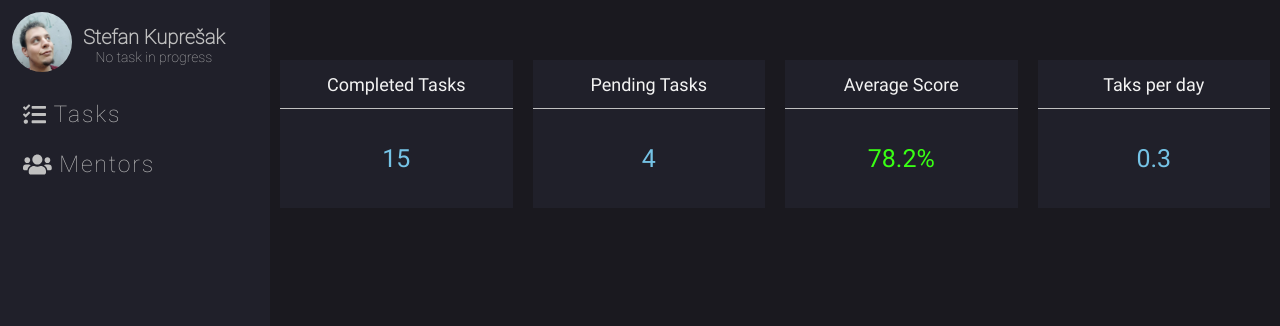
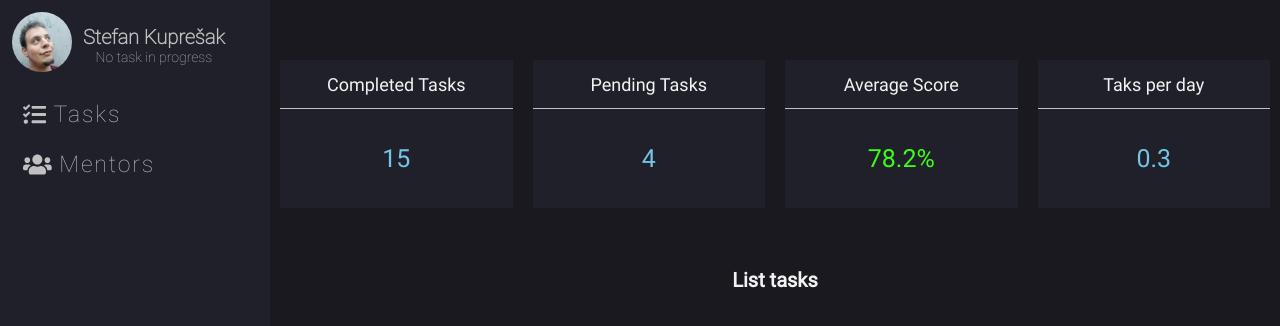
Before and after one commit to dev-cyprium/Timings, a React (Create React App) app: page /tasks in a window 1280 px wide. Shown: the top 326 px of the page. Built offline with nearby package versions, Linux system fonts and the light colour scheme.

Commit message:
Add tasklist component

```diff
--- /dev/null
+++ b/src/components/TaskList.js
@@ -0,0 +1,7 @@
+import React from 'react';
+
+const TaskList = (props) => (
+  <h1>List tasks</h1>
+);
+
+export default TaskList;
--- a/src/components/Tasks.js
+++ b/src/components/Tasks.js
@@ -1,18 +1,37 @@
 import React from 'react';
 
 import TaskPanelInfo from './TaskPanel';
+import TaskList from './TaskList';
 
 import "./tasks.css";
+
+const tasks = [
+  {
+    name: "Task #1",
+    author: "Stefan Kuprešak",
+    langs: ["JavaScript", "HTML", "CSS"],
+    libs: ["React"],
+    difficulty: {
+      rate: 3,
+      max_rate: 5
+    }
+  }
+]
 
 // TODO: rename TaskPAnel component to taskpanelinfo
 class Tasks extends React.Component {
   render() {
     return (
-      <div className="Tasks">
-        <TaskPanelInfo label="Completed Tasks" val="15" color="neon-blue" />
-        <TaskPanelInfo label="Pending Tasks"   val="4"  color="neon-blue" />
-        <TaskPanelInfo label="Average Score"   val="78.2%" color="neon-green" />
-        <TaskPanelInfo label="Taks per day"    val="0.3" color="neon-blue" />
+      <div>
+        <div className="Tasks">
+          <TaskPanelInfo label="Completed Tasks" val="15"    color="neon-blue" />
+          <TaskPanelInfo label="Pending Tasks"   val="4"     color="neon-blue" />
+          <TaskPanelInfo label="Average Score"   val="78.2%" color="neon-green" />
+          <TaskPanelInfo label="Taks per day"    val="0.3"   color="neon-blue" />
+        </div>
+        <div className="Tasks">
+          <TaskList tasks={tasks} />
+        </div>
       </div>
     )
   }
--- a/src/components/tasks.css
+++ b/src/components/tasks.css
@@ -4,11 +4,11 @@
   justify-content: center;
   max-width: 102.4rem;
   margin: 5em auto;
+  color: rgb(243, 243, 243);
 }
 
 .TaskPanel {
   background: #20202a;
-  color: rgb(243, 243, 243);
   flex: 1;
   margin: 1em;
 }
```
